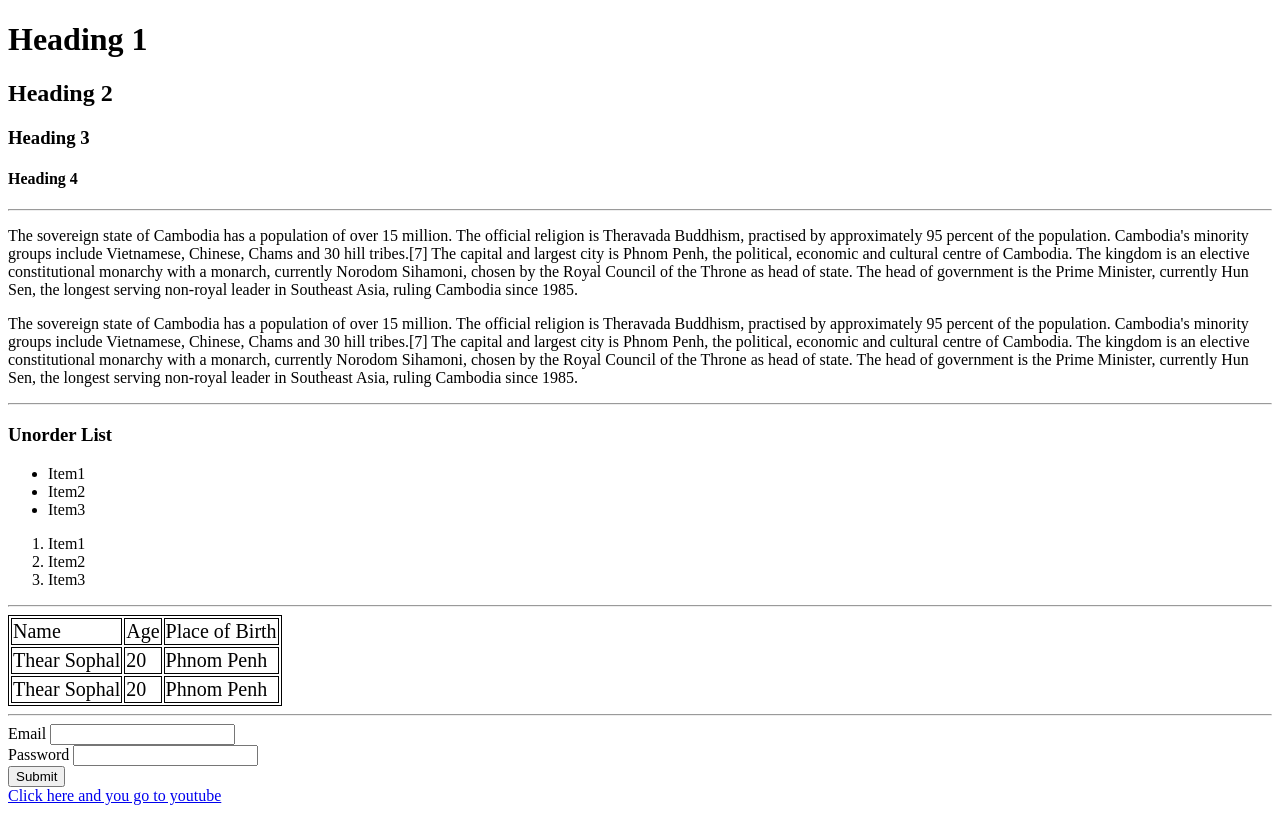
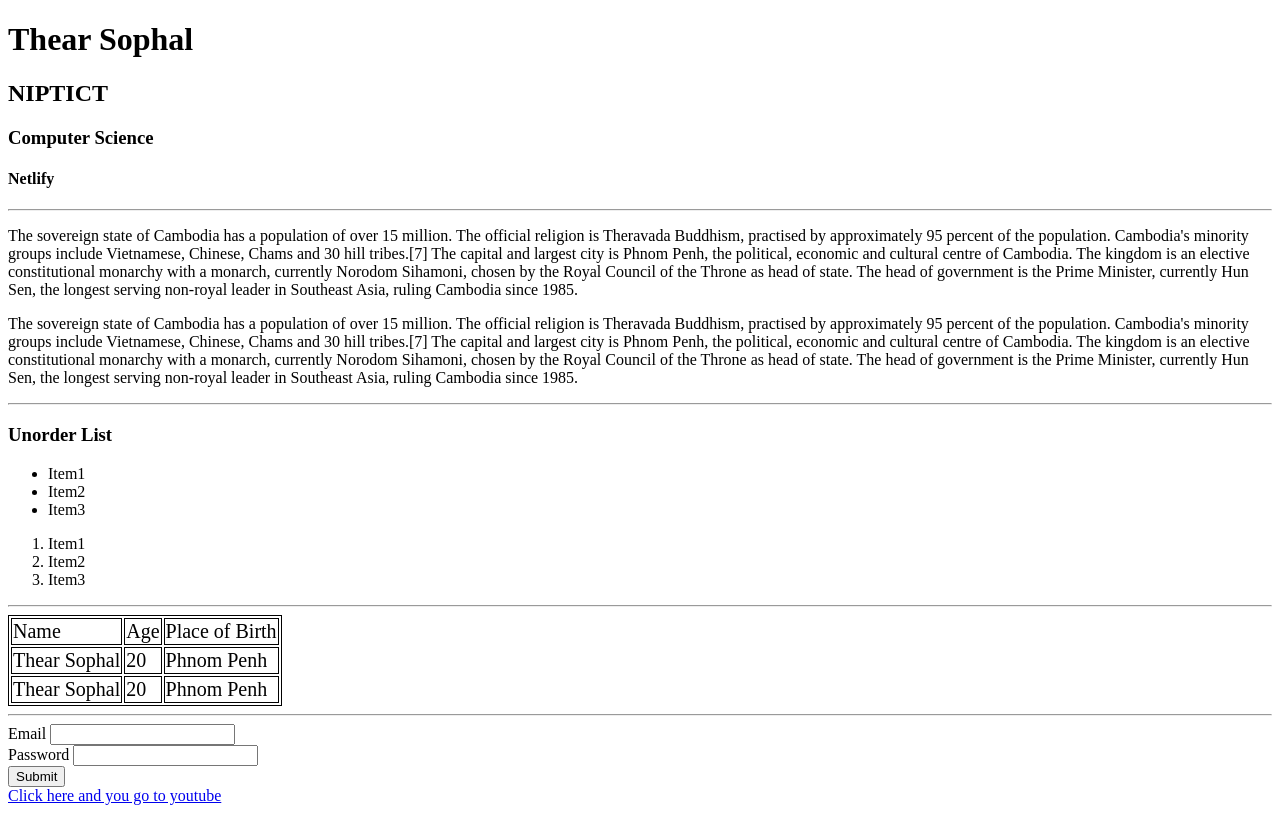
Before and after one commit to Sophal24/NetlifyClass, a plain HTML site: page index.html in a window 1280 px wide. Drawn offline with Linux system fonts and the light colour scheme.

Commit message:
update something

```diff
--- a/index.html
+++ b/index.html
@@ -10,10 +10,10 @@
 </head>
 <body>
 	<!-- Header -->
-	<h1>Heading 1</h1>
-	<h2>Heading 2</h2>
-	<h3>Heading 3</h3>
-	<h4>Heading 4</h4>
+	<h1>Thear Sophal</h1>
+	<h2>NIPTICT</h2>
+	<h3>Computer Science</h3>
+	<h4>Netlify</h4>
 	<hr>
 	<!-- Paragraph -->
 	<p>The sovereign state of Cambodia has a population of over 15 million. The official religion is Theravada Buddhism, practised by approximately 95 percent of the population. Cambodia's minority groups include Vietnamese, Chinese, Chams and 30 hill tribes.[7] The capital and largest city is Phnom Penh, the political, economic and cultural centre of Cambodia. The kingdom is an elective constitutional monarchy with a monarch, currently Norodom Sihamoni, chosen by the Royal Council of the Throne as head of state. The head of government is the Prime Minister, currently Hun Sen, the longest serving non-royal leader in Southeast Asia, ruling Cambodia since 1985.</p>
```
